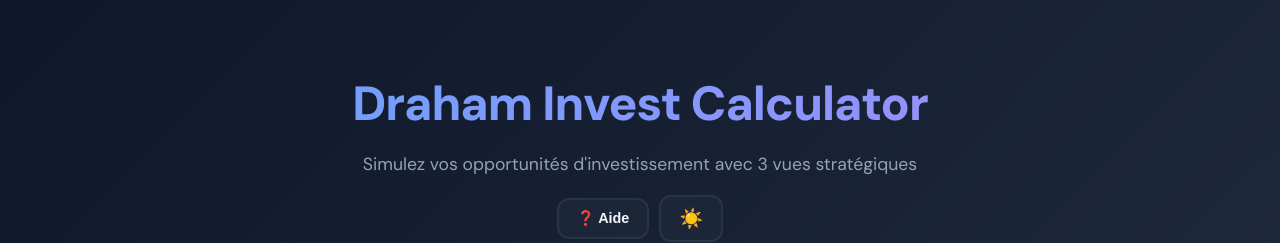
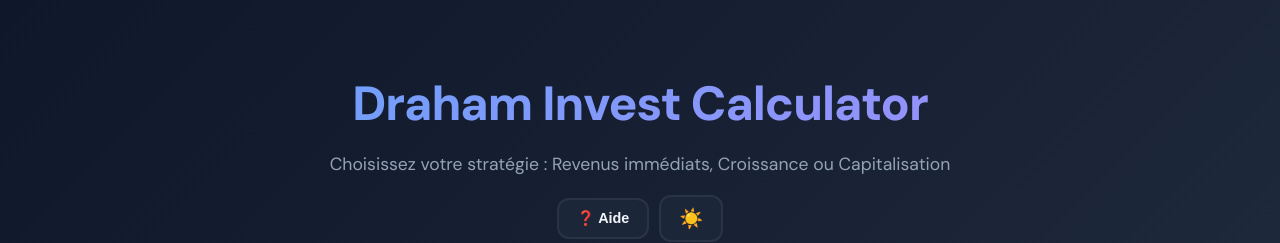
Before and after one commit to Digifab-Git/investment-calculator, a React (Vite) app: page / in a window 1280 px wide. Shown: the top 243 px of the page. Built offline with nearby package versions, Linux system fonts and the light colour scheme.

Commit message:
Update App.jsx

```diff
--- a/src/App.jsx
+++ b/src/App.jsx
@@ -318,7 +318,7 @@ export default function InvestmentCalculator() {
             fontWeight: '400',
             marginBottom: '20px'
           }}>
-            Simulez vos opportunités d'investissement avec 3 vues stratégiques
+            Choisissez votre stratégie : Revenus immédiats, Croissance ou Capitalisation
           </p>
 
           {/* Boutons - Centrés sous le titre pour meilleur affichage mobile */}
```
